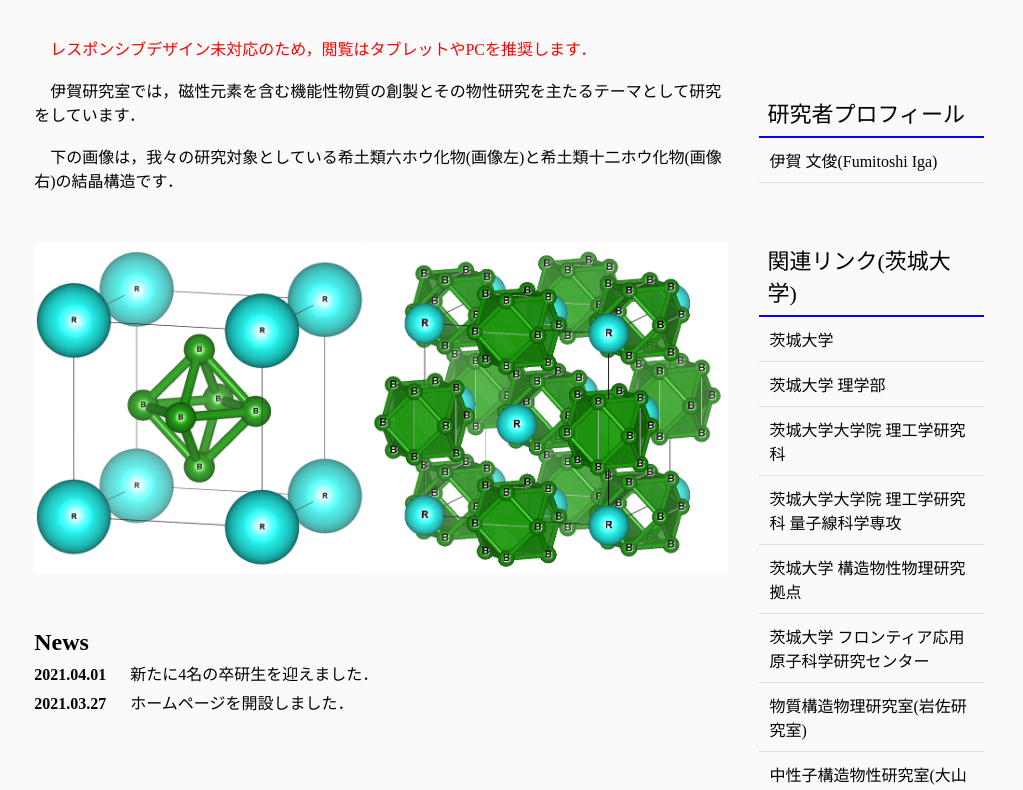
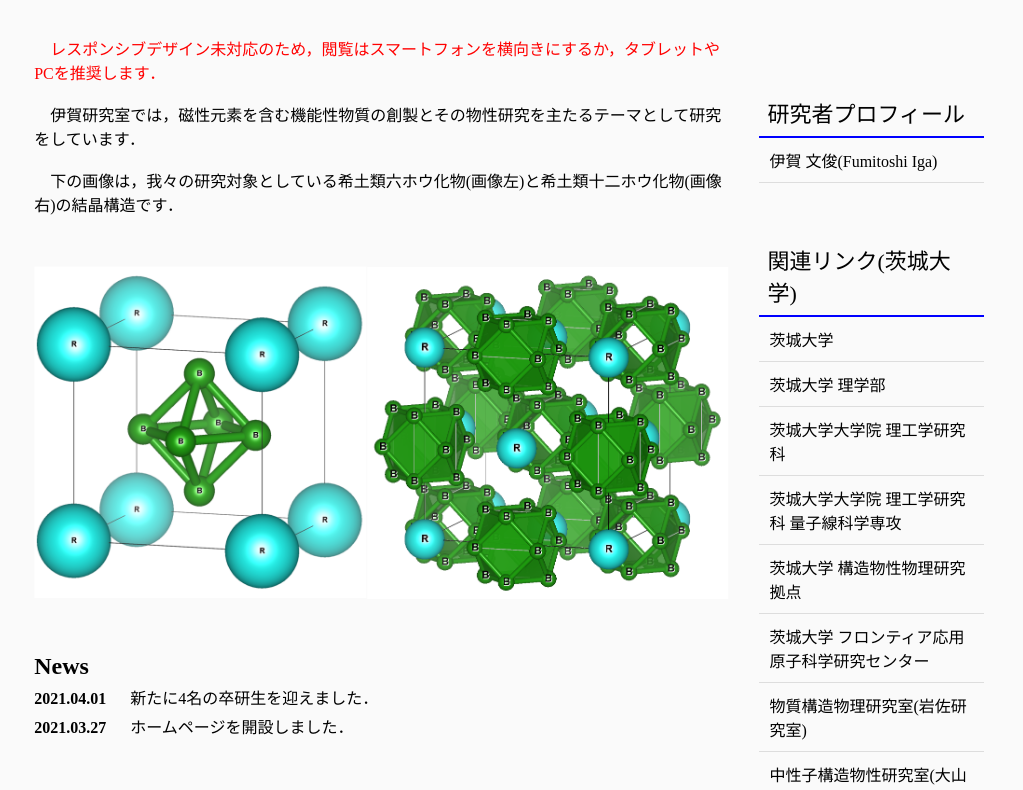
Before and after one commit to MizutoKadowaki0312/iga-group_website, a plain HTML site: page index.html in a window 1280 px wide. Shown: the part 275-1065 px from the top of the page, without its empty margins (146-1169 px from the left). Drawn offline with Linux system fonts and the light colour scheme; some packages are replaced by stand-ins of ours.

Commit message:
change sentense

```diff
--- a/index.html
+++ b/index.html
@@ -45,7 +45,7 @@
     <div class="contents-wrapper">
       <article>
         <div class="wrapper">
-          <p><font color="red">　レスポンシブデザイン未対応のため，閲覧はタブレットやPCを推奨します．</font></p> <br>
+          <p><font color="red">　レスポンシブデザイン未対応のため，閲覧はスマートフォンを横向きにするか，タブレットやPCを推奨します．</font></p> <br>
           <p>　伊賀研究室では，磁性元素を含む機能性物質の創製とその物性研究を主たるテーマとして研究をしています．</p>
           <br>
           <p>　下の画像は，我々の研究対象としている希土類六ホウ化物(画像左)と希土類十二ホウ化物(画像右)の結晶構造です．</p>
```
